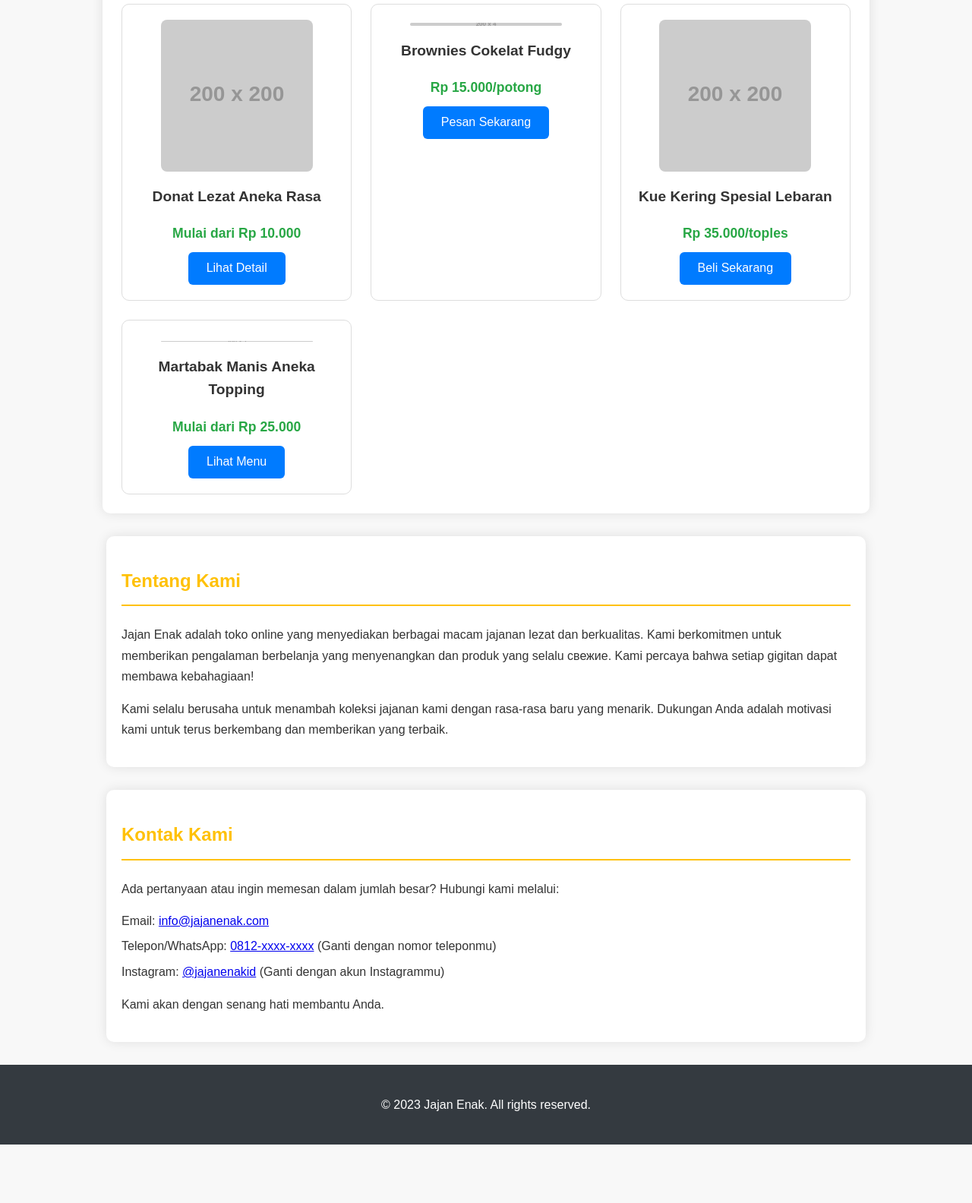
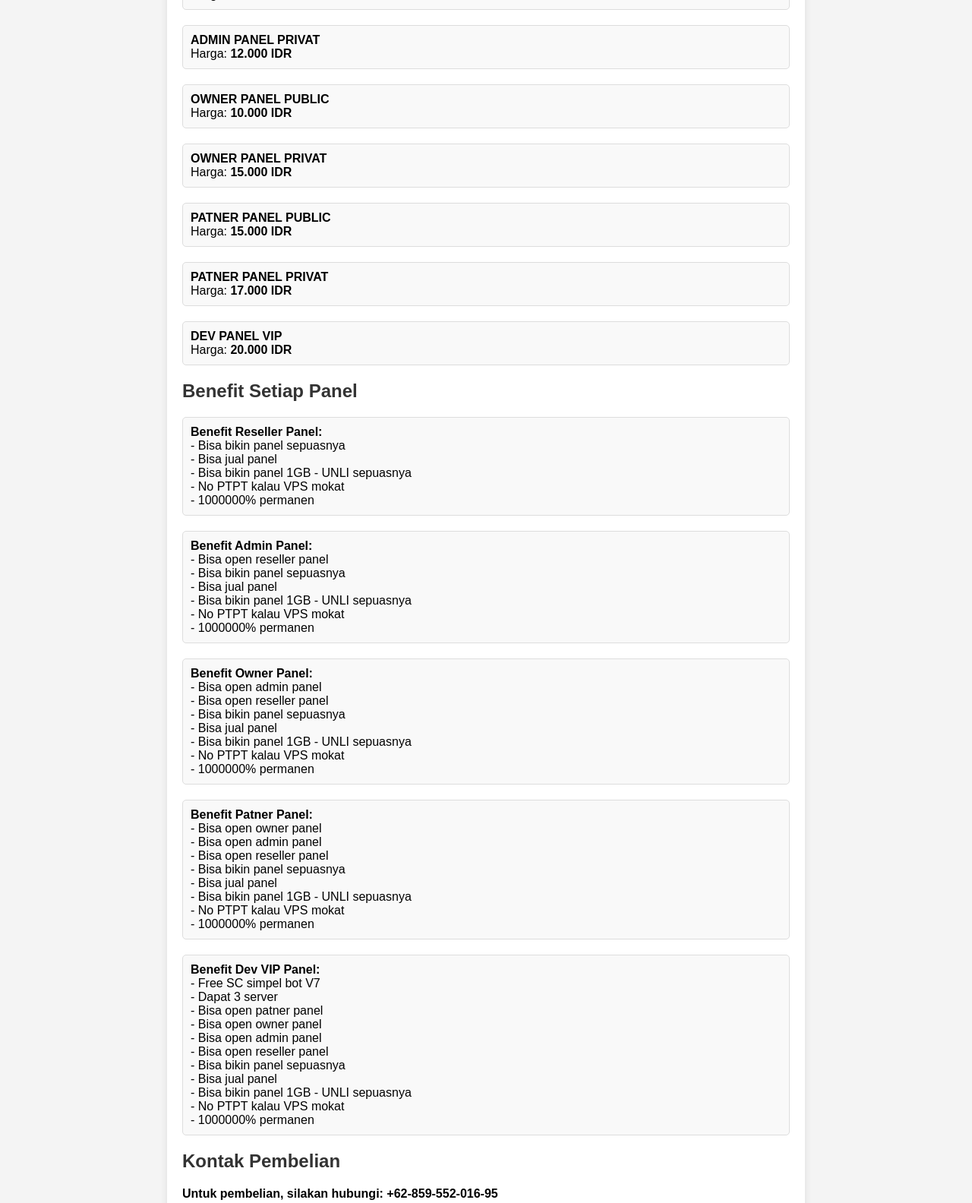
Before and after one commit to edoandrara/artworksk3n, a plain HTML site: page index.html in a window 1280 px wide. Shown: the part 369-1953 px from the top of the page at 76% size. Before the commit the page ends 1876 px from the top, so only its background shows below. Drawn offline with Linux system fonts and the light colour scheme; placeholder pictures from the web are drawn by us.

Commit message:
Update index.html

```diff
--- a/index.html
+++ b/index.html
@@ -3,214 +3,140 @@
 <head>
     <meta charset="UTF-8">
     <meta name="viewport" content="width=device-width, initial-scale=1.0">
-    <title>Jajan Enak!</title>
+    <title>Open Reseller Panel by Edo Store</title>
     <style>
         body {
-            font-family: 'Arial', sans-serif; /* Ganti font */
+            font-family: Arial, sans-serif;
             margin: 0;
-            padding: 0;
-            background-color: #f8f8f8; /* Warna latar belakang lebih lembut */
+            padding: 20px;
+            background-color: #f4f4f4;
+        }
+        h1, h2 {
             color: #333;
-            line-height: 1.6;
-        }
-        header {
-            background-color: #ffc107; /* Kuning yang lebih kalem */
-            color: #fff;
-            padding: 1.5em 0;
-            text-align: center;
-            box-shadow: 0 2px 5px rgba(0, 0, 0, 0.1);
-        }
-        nav {
-            background-color: #343a40; /* Abu-abu gelap */
-            color: #fff;
-            padding: 0.7em 0;
-            text-align: center;
-        }
-        nav a {
-            color: #fff;
-            text-decoration: none;
-            padding: 0.8em 1.2em;
-            margin: 0 0.6em;
-            border-radius: 6px;
-            transition: background-color 0.3s ease;
-        }
-        nav a:hover {
-            background-color: #555;
         }
         .container {
-            max-width: 960px;
-            margin: 20px auto;
-            padding: 25px;
-            background-color: #fff;
-            border-radius: 10px;
-            box-shadow: 0 0 15px rgba(0, 0, 0, 0.1);
+            max-width: 800px;
+            margin: auto;
+            background: #fff;
+            padding: 20px;
+            border-radius: 5px;
+            box-shadow: 0 0 10px rgba(0, 0, 0, 0.1);
         }
-        h2 {
-            color: #ffc107;
-            border-bottom: 2px solid #ffc107;
-            padding-bottom: 0.5em;
-            margin-bottom: 1em;
+        .product {
+            margin-bottom: 20px;
+            padding: 10px;
+            border: 1px solid #ddd;
+            border-radius: 5px;
+            background: #f9f9f9;
         }
-        .product-grid {
-            display: grid;
-            grid-template-columns: repeat(auto-fit, minmax(280px, 1fr)); /* Lebar kartu produk lebih besar */
-            gap: 25px;
-            margin-top: 25px;
-        }
-        .product-card {
-            border: 1px solid #ddd;
-            border-radius: 10px;
-            padding: 20px;
-            text-align: center;
-            transition: transform 0.2s ease-in-out;
-        }
-        .product-card:hover {
-            transform: scale(1.05);
-        }
-        .product-card img {
-            max-width: 100%;
-            height: auto;
-            border-radius: 8px;
-            margin-bottom: 10px;
-        }
-        .product-title {
-            margin-top: 0;
-            font-size: 1.2em;
+        .contact {
+            margin-top: 20px;
             font-weight: bold;
-            color: #333;
-        }
-        .product-price {
-            color: #28a745; /* Hijau yang lebih segar */
-            font-weight: bold;
-            font-size: 1.1em;
-            margin-bottom: 10px;
-        }
-        .product-card button {
-            background-color: #007bff; /* Biru cerah untuk tombol */
-            color: #fff;
-            border: none;
-            padding: 0.8em 1.5em;
-            border-radius: 6px;
-            cursor: pointer;
-            font-size: 1em;
-            transition: background-color 0.3s ease;
-        }
-        .product-card button:hover {
-            background-color: #0056b3;
-        }
-        footer {
-            text-align: center;
-            padding: 1.5em 0;
-            background-color: #343a40;
-            color: #fff;
-            position: relative; /* Ubah jadi relative agar tidak selalu di bawah konten */
-            width: 100%;
-            margin-top: 30px; /* Tambahkan margin atas */
-        }
-        /* Tambahan bagian Tentang Kami */
-        .about-us {
-            margin-top: 30px;
-            padding: 20px;
-            background-color: #fff;
-            border-radius: 10px;
-            box-shadow: 0 0 15px rgba(0, 0, 0, 0.1);
-        }
-        .about-us h2 {
-            color: #ffc107;
-            border-bottom: 2px solid #ffc107;
-            padding-bottom: 0.5em;
-            margin-bottom: 1em;
-        }
-        .about-us p {
-            line-height: 1.7;
-        }
-        /* Tambahan bagian Kontak */
-        .contact-us {
-            margin-top: 30px;
-            padding: 20px;
-            background-color: #fff;
-            border-radius: 10px;
-            box-shadow: 0 0 15px rgba(0, 0, 0, 0.1);
-        }
-        .contact-us h2 {
-            color: #ffc107;
-            border-bottom: 2px solid #ffc107;
-            padding-bottom: 0.5em;
-            margin-bottom: 1em;
-        }
-        .contact-us p {
-            line-height: 1.7;
-            margin-bottom: 1em;
-        }
-        .contact-us ul {
-            list-style: none;
-            padding: 0;
-        }
-        .contact-us li {
-            margin-bottom: 0.5em;
         }
     </style>
 </head>
 <body>
-    <header>
-        <h1>Selamat Datang di Jajan Enak!</h1>
-        <p>Temukan jajanan lezat favoritmu di sini!</p>
-    </header>
-    <nav>
-        <a href="#beranda">Beranda</a>
-        <a href="#katalog">Katalog</a>
-        <a href="#tentang-kami">Tentang Kami</a>
-        <a href="#kontak">Kontak</a>
-    </nav>
-    <div class="container" id="beranda">
-        <h2>Jajanan Terbaru dan Terpopuler</h2>
-        <div class="product-grid">
-            <div class="product-card">
-                <img src="https://via.placeholder.com/200/FFC107/FFFFFF?Text=Donat" alt="Donat">
-                <h3 class="product-title">Donat Lezat Aneka Rasa</h3>
-                <p class="product-price">Mulai dari Rp 10.000</p>
-                <button>Lihat Detail</button>
-            </div>
-            <div class="product-card">
-                <img src="https://via.placeholder.com/200/4CAF50/FFFFFF?Text=Brownies" alt="Brownies">
-                <h3 class="product-title">Brownies Cokelat Fudgy</h3>
-                <p class="product-price">Rp 15.000/potong</p>
-                <button>Pesan Sekarang</button>
-            </div>
-            <div class="product-card">
-                <img src="https://via.placeholder.com/200/F44336/FFFFFF?Text=Kue+Kering" alt="Kue Kering">
-                <h3 class="product-title">Kue Kering Spesial Lebaran</h3>
-                <p class="product-price">Rp 35.000/toples</p>
-                <button>Beli Sekarang</button>
-            </div>
-            <div class="product-card">
-                <img src="https://via.placeholder.com/200/00BCD4/FFFFFF?Text=Martabak+Manis" alt="Martabak Manis">
-                <h3 class="product-title">Martabak Manis Aneka Topping</h3>
-                <p class="product-price">Mulai dari Rp 25.000</p>
-                <button>Lihat Menu</button>
-            </div>
-        </div>
+
+<div class="container">
+    <h1>Open Reseller Panel by Panji Store</h1>
+
+    <h2>Daftar Harga Panel</h2>
+    <div class="product">
+        <strong>RESELLER PANEL PUBLIC</strong><br>
+        Harga: <strong>5.000 IDR</strong>
+    </div>
+    <div class="product">
+        <strong>RESELLER PANEL PRIVAT</strong><br>
+        Harga: <strong>7.000 IDR</strong>
+    </div>
+    <div class="product">
+        <strong>ADMIN PANEL PUBLIC</strong><br>
+        Harga: <strong>7.000 IDR</strong>
+    </div>
+    <div class="product">
+        <strong>ADMIN PANEL PRIVAT</strong><br>
+        Harga: <strong>12.000 IDR</strong>
+    </div>
+    <div class="product">
+        <strong>OWNER PANEL PUBLIC</strong><br>
+        Harga: <strong>10.000 IDR</strong>
+    </div>
+    <div class="product">
+        <strong>OWNER PANEL PRIVAT</strong><br>
+        Harga: <strong>15.000 IDR</strong>
+    </div>
+    <div class="product">
+        <strong>PATNER PANEL PUBLIC</strong><br>
+        Harga: <strong>15.000 IDR</strong>
+    </div>
+    <div class="product">
+        <strong>PATNER PANEL PRIVAT</strong><br>
+        Harga: <strong>17.000 IDR</strong>
+    </div>
+    <div class="product">
+        <strong>DEV PANEL VIP</strong><br>
+        Harga: <strong>20.000 IDR</strong>
     </div>
 
-    <div class="container about-us" id="tentang-kami">
-        <h2>Tentang Kami</h2>
-        <p>Jajan Enak adalah toko online yang menyediakan berbagai macam jajanan lezat dan berkualitas. Kami berkomitmen untuk memberikan pengalaman berbelanja yang menyenangkan dan produk yang selalu свежие. Kami percaya bahwa setiap gigitan dapat membawa kebahagiaan!</p>
-        <p>Kami selalu berusaha untuk menambah koleksi jajanan kami dengan rasa-rasa baru yang menarik. Dukungan Anda adalah motivasi kami untuk terus berkembang dan memberikan yang terbaik.</p>
+    <h2>Benefit Setiap Panel</h2>
+    <div class="product">
+        <strong>Benefit Reseller Panel:</strong><br>
+        - Bisa bikin panel sepuasnya<br>
+        - Bisa jual panel<br>
+        - Bisa bikin panel 1GB - UNLI sepuasnya<br>
+        - No PTPT kalau VPS mokat<br>
+        - 1000000% permanen
+    </div>
+    <div class="product">
+        <strong>Benefit Admin Panel:</strong><br>
+        - Bisa open reseller panel<br>
+        - Bisa bikin panel sepuasnya<br>
+        - Bisa jual panel<br>
+        - Bisa bikin panel 1GB - UNLI sepuasnya<br>
+        - No PTPT kalau VPS mokat<br>
+        - 1000000% permanen
+    </div>
+    <div class="product">
+        <strong>Benefit Owner Panel:</strong><br>
+        - Bisa open admin panel<br>
+        - Bisa open reseller panel<br>
+        - Bisa bikin panel sepuasnya<br>
+        - Bisa jual panel<br>
+        - Bisa bikin panel 1GB - UNLI sepuasnya<br>
+        - No PTPT kalau VPS mokat<br>
+        - 1000000% permanen
+    </div>
+    <div class="product">
+        <strong>Benefit Patner Panel:</strong><br>
+        - Bisa open owner panel<br>
+        - Bisa open admin panel<br>
+        - Bisa open reseller panel<br>
+        - Bisa bikin panel sepuasnya<br>
+        - Bisa jual panel<br>
+        - Bisa bikin panel 1GB - UNLI sepuasnya<br>
+        - No PTPT kalau VPS mokat<br>
+        - 1000000% permanen
+    </div>
+    <div class="product">
+        <strong>Benefit Dev VIP Panel:</strong><br>
+        - Free SC simpel bot V7<br>
+        - Dapat 3 server<br>
+        - Bisa open patner panel<br>
+        - Bisa open owner panel<br>
+        - Bisa open admin panel<br>
+        - Bisa open reseller panel<br>
+        - Bisa bikin panel sepuasnya<br>
+        - Bisa jual panel<br>
+        - Bisa bikin panel 1GB - UNLI sepuasnya<br>
+        - No PTPT kalau VPS mokat<br>
+        - 1000000% permanen
     </div>
 
-    <div class="container contact-us" id="kontak">
-        <h2>Kontak Kami</h2>
-        <p>Ada pertanyaan atau ingin memesan dalam jumlah besar? Hubungi kami melalui:</p>
-        <ul>
-            <li>Email: <a href="mailto:info@jajanenak.com">info@jajanenak.com</a></li>
-            <li>Telepon/WhatsApp: <a href="https://wa.me/nomorteleponkamu">0812-xxxx-xxxx</a> (Ganti dengan nomor teleponmu)</li>
-            <li>Instagram: <a href="https://instagram.com/jajanenakid">@jajanenakid</a> (Ganti dengan akun Instagrammu)</li>
-        </ul>
-        <p>Kami akan dengan senang hati membantu Anda.</p>
+    <div class="contact">
+        <h2>Kontak Pembelian</h2>
+        Untuk pembelian, silakan hubungi: <strong>+62-859-552-016-95</strong>
     </div>
+</div>
 
-    <footer>
-        <p>&copy; 2023 Jajan Enak. All rights reserved.</p>
-    </footer>
 </body>
 </html>
```
